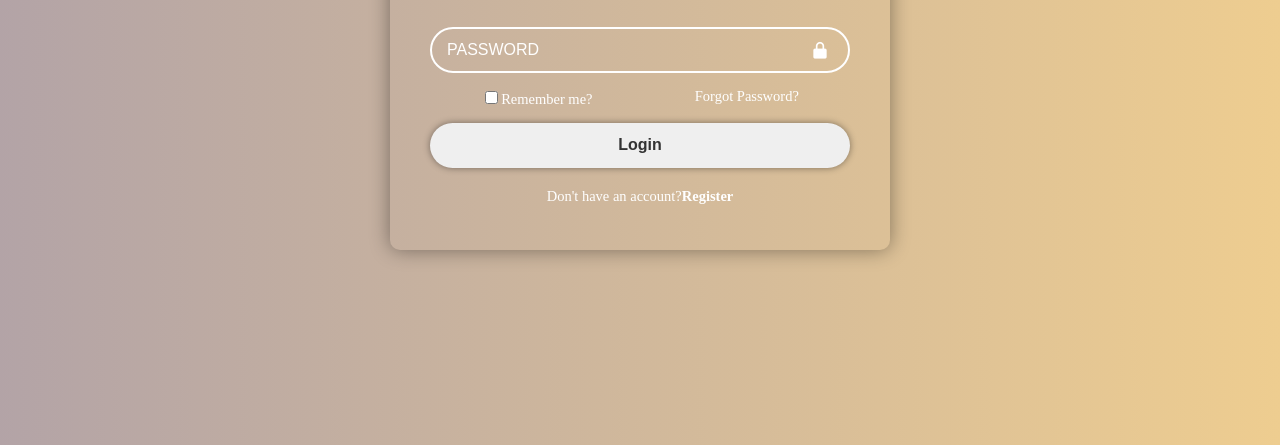
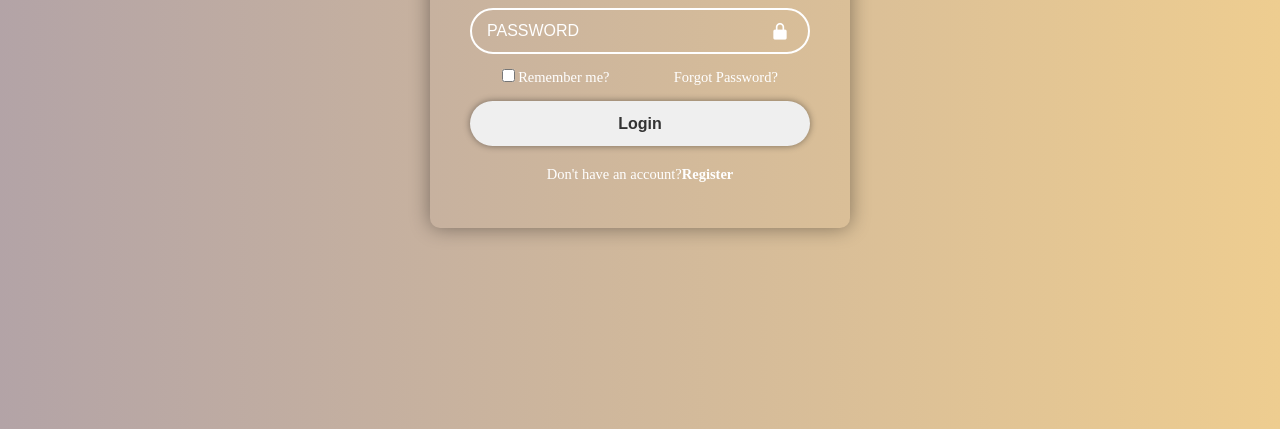
Before and after one commit to Muzai-Moratorium/HTML_TEST, a plain HTML site: page index.html in a window 1280 px wide. Shown: the part 371-816 px from the top of the page. Drawn offline with nearby package versions, Linux system fonts and the light colour scheme.

Commit message:
index.html 업데이트

```diff
--- a/index.html
+++ b/index.html
@@ -7,7 +7,8 @@
       href="https://unpkg.com/boxicons@2.1.4/css/boxicons.min.css"
       rel="stylesheet"
     />
-    <link rel="stylesheet" href="/static/style.css" />
+    <link rel="stylesheet" href="./static/style.css">
+      <link rel="stylesheet" href="./static/reset.css">
     <title>로그인테스트</title>
   </head>
   <body>
```
